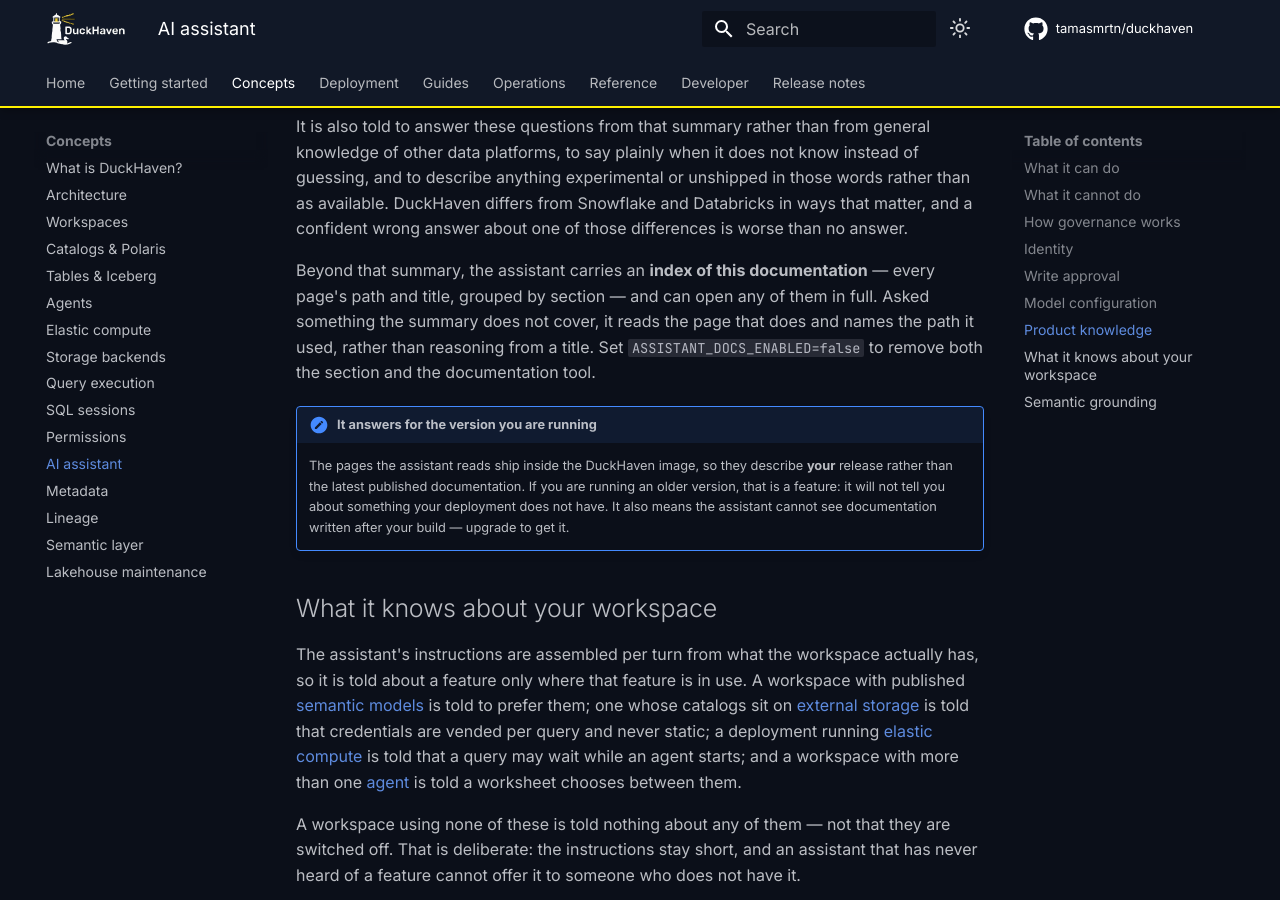
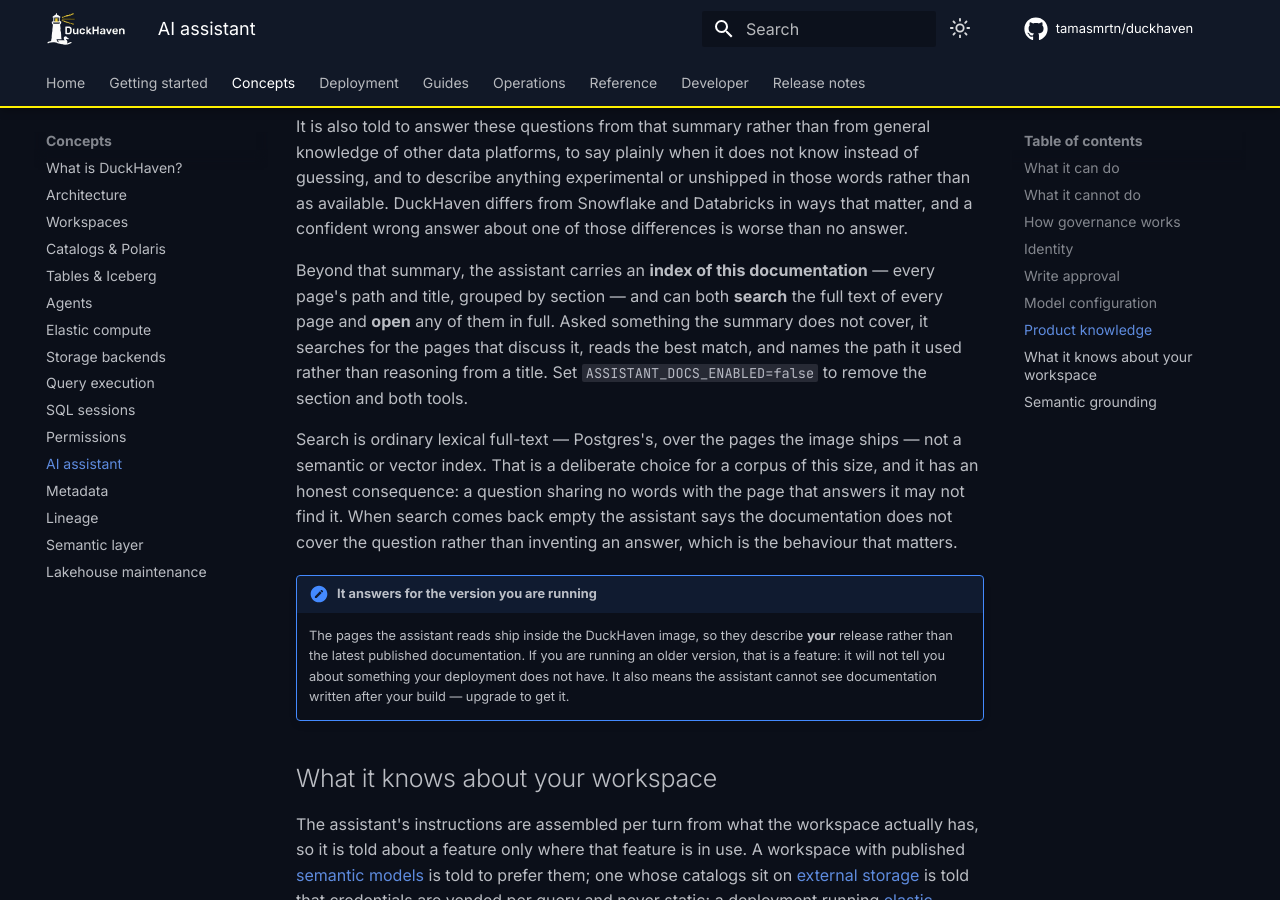
Before and after one commit to tamasmrtn/duckhaven, an MkDocs documentation site: the page built from docs/concepts/assistant.md, in a window 1280 px wide and 900 px high, scrolled down 3784 px. Built offline with MkDocs 1.6.1 and Material for MkDocs 9.7.7, drawn with Linux system fonts in a browser that asks for light colours; comment, search, counter and statistics services are not loaded.

Commit message:
docs: describe documentation search and its limits
Says plainly that search is ordinary lexical full-text rather than a
semantic index, and what follows from that: a question sharing no words
with the page that answers it may not find it. When search comes back
empty the assistant says the docs do not cover the question rather than
inventing an answer, which is the behaviour that actually matters.

```diff
--- a/docs/concepts/assistant.md
+++ b/docs/concepts/assistant.md
@@ -128,9 +128,14 @@
 matter, and a confident wrong answer about one of those differences is worse than no answer.
 
 Beyond that summary, the assistant carries an **index of this documentation** — every page's path and title, grouped
-by section — and can open any of them in full. Asked something the summary does not cover, it reads the page that does
-and names the path it used, rather than reasoning from a title. Set `ASSISTANT_DOCS_ENABLED=false` to remove both the
-section and the documentation tool.
+by section — and can both **search** the full text of every page and **open** any of them in full. Asked something the
+summary does not cover, it searches for the pages that discuss it, reads the best match, and names the path it used
+rather than reasoning from a title. Set `ASSISTANT_DOCS_ENABLED=false` to remove the section and both tools.
+
+Search is ordinary lexical full-text — Postgres's, over the pages the image ships — not a semantic or vector index.
+That is a deliberate choice for a corpus of this size, and it has an honest consequence: a question sharing no words
+with the page that answers it may not find it. When search comes back empty the assistant says the documentation does
+not cover the question rather than inventing an answer, which is the behaviour that matters.
 
 !!! note "It answers for the version you are running"
     The pages the assistant reads ship inside the DuckHaven image, so they describe **your** release rather than the
```
Also changed, not shown: docs/guides/using-the-assistant.md (+4 -3 lines), docs/reference/configuration.md (+1 -0 lines).
